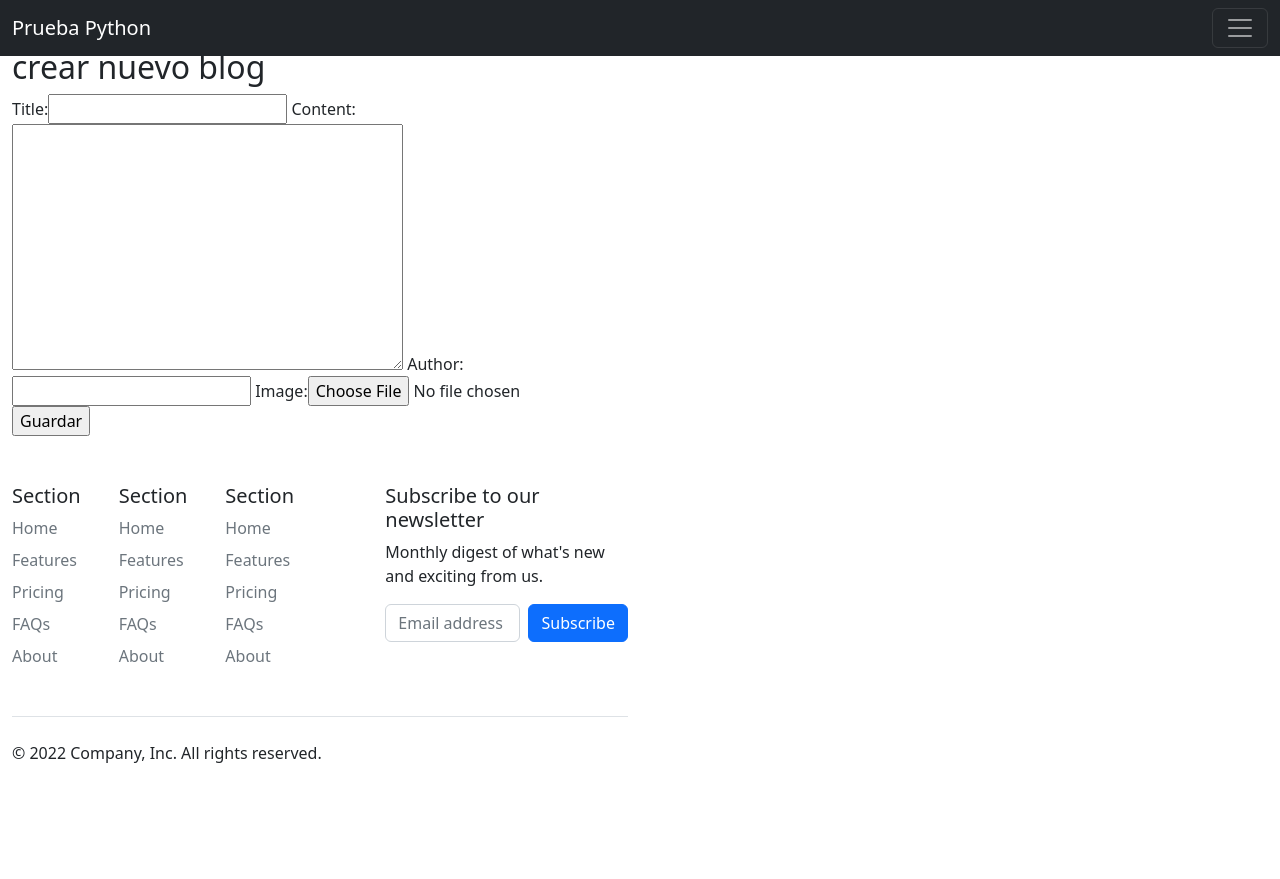
After one commit to Miguelgamer812/prueba_py, a Django app: page /blogs/create in a window 1280 px wide. The commit adds this page. Run offline with Django 3.2, Linux system fonts and the light colour scheme; some libraries are stand-ins or nearby versions.

Commit message:
Formulario

```diff
--- /dev/null
+++ b/blogs/forms.py
@@ -0,0 +1,7 @@
+from django import forms
+from .models import Blog
+
+class BlogForm(forms.ModelForm):
+    class Meta:
+        model = Blog
+        fields = ['title','content','author','image']
--- a/blogs/models.py
+++ b/blogs/models.py
@@ -5,8 +5,8 @@ from django.db import models
 class Blog(models.Model):
     title = models.CharField(max_length=100)
     content = models.TextField()
-    author = models.CharField(max_length=100)
-    image = models.ImageField(upload_to="images", blank=True)
+    author = models.CharField(max_length=100, unique=True)
+    image = models.ImageField(upload_to="images", blank=True)#blank true me crea el campo nulo en la tabla
 
     def __str__(self):
         return self.title
--- a/blogs/urls.py
+++ b/blogs/urls.py
@@ -1,5 +1,6 @@
 from django.urls import path
-from .views import base
+from .views import segundo_item, create_blog
 
 urlpatterns = [
-    path('', base, name='base'),]
+    path('', segundo_item, name='segundo_item'),
+    path('create',create_blog, name='create_blog')]
--- a/blogs/views.py
+++ b/blogs/views.py
@@ -1,11 +1,25 @@
-# from django.shortcuts import render
-
-# # Create your views here.
-# def home(request):
-#     return render(request, 'base.html')
+from django.shortcuts import render, redirect
+from .forms import BlogForm
+from .models import Blog
+# Create your views here.
 
 from django.shortcuts import render
 
 # Create your views here.
-def base(request):
-    return render(request, 'base.html')
+def segundo_item(request):
+    return render(request, 'segundo_item.html')
+
+def home(request):
+    blogs = Blog.objects.all()
+    context = {'blogs':blogs,}
+    return render(request, 'segundo_item.html',context)
+
+def create_blog(request):
+    if request.method == 'POST':
+            form = BlogForm(request.POST)
+            if form.is_valid():
+                 form.save()
+                 return redirect('segundo_item')
+    else:
+         form = BlogForm()
+    return render(request,'create_blog.html',{'form':form})
--- /dev/null
+++ b/templates/create_blog.html
@@ -0,0 +1,21 @@
+{% extends 'home.html' %}
+{% block content %}
+
+<head>
+    <meta charset="UTF-8">
+    <meta http-equiv="X-UA-Compatible" content="IE=edge">
+    <meta name="viewport" content="width=device-width, initial-scale=1.0">
+    <title>Create Blog</title>
+</head>
+
+<body>
+    <div class="container pt-5">
+        <h2>crear nuevo blog</h2>
+        <form method="post">
+            {% csrf_token %}
+            {{ form }}
+            <input type="submit" value="Guardar">
+        </form>
+    </div>
+</body>
+{% endblock %}
--- a/templates/home.html
+++ b/templates/home.html
@@ -24,9 +24,8 @@
         integrity="sha384-kenU1KFdBIe4zVF0s0G1M5b4hcpxyD9F7jL+jjXkk+Q2h455rYXK/7HAuoJl+0I4"
         crossorigin="anonymous"></script>
 </body>
-<footer style="position: absolute;" style="padding: 2px, 2px;">
-    <p>todos los derechos reservados 2023
-    </p>
-</footer>
+
+    {% include 'includes/footer.html' %}
+
 
 </html>
--- /dev/null
+++ b/templates/includes/footer.html
@@ -0,0 +1,60 @@
+<div class="container">
+    <footer class="py-5">
+      <div class="row">
+        <div class="col-6 col-md-2 mb-3">
+          <h5>Section</h5>
+          <ul class="nav flex-column">
+            <li class="nav-item mb-2"><a href="#" class="nav-link p-0 text-muted">Home</a></li>
+            <li class="nav-item mb-2"><a href="#" class="nav-link p-0 text-muted">Features</a></li>
+            <li class="nav-item mb-2"><a href="#" class="nav-link p-0 text-muted">Pricing</a></li>
+            <li class="nav-item mb-2"><a href="#" class="nav-link p-0 text-muted">FAQs</a></li>
+            <li class="nav-item mb-2"><a href="#" class="nav-link p-0 text-muted">About</a></li>
+          </ul>
+        </div>
+
+        <div class="col-6 col-md-2 mb-3">
+          <h5>Section</h5>
+          <ul class="nav flex-column">
+            <li class="nav-item mb-2"><a href="#" class="nav-link p-0 text-muted">Home</a></li>
+            <li class="nav-item mb-2"><a href="#" class="nav-link p-0 text-muted">Features</a></li>
+            <li class="nav-item mb-2"><a href="#" class="nav-link p-0 text-muted">Pricing</a></li>
+            <li class="nav-item mb-2"><a href="#" class="nav-link p-0 text-muted">FAQs</a></li>
+            <li class="nav-item mb-2"><a href="#" class="nav-link p-0 text-muted">About</a></li>
+          </ul>
+        </div>
+
+        <div class="col-6 col-md-2 mb-3">
+          <h5>Section</h5>
+          <ul class="nav flex-column">
+            <li class="nav-item mb-2"><a href="#" class="nav-link p-0 text-muted">Home</a></li>
+            <li class="nav-item mb-2"><a href="#" class="nav-link p-0 text-muted">Features</a></li>
+            <li class="nav-item mb-2"><a href="#" class="nav-link p-0 text-muted">Pricing</a></li>
+            <li class="nav-item mb-2"><a href="#" class="nav-link p-0 text-muted">FAQs</a></li>
+            <li class="nav-item mb-2"><a href="#" class="nav-link p-0 text-muted">About</a></li>
+          </ul>
+        </div>
+
+        <div class="col-md-5 offset-md-1 mb-3">
+          <form>
+            <h5>Subscribe to our newsletter</h5>
+            <p>Monthly digest of what's new and exciting from us.</p>
+            <div class="d-flex flex-column flex-sm-row w-100 gap-2">
+              <label for="newsletter1" class="visually-hidden">Email address</label>
+              <input id="newsletter1" type="text" class="form-control" placeholder="Email address">
+              <button class="btn btn-primary" type="button">Subscribe</button>
+            </div>
+          </form>
+        </div>
+      </div>
+
+      <div class="d-flex flex-column flex-sm-row justify-content-between py-4 my-4 border-top">
+        <p>© 2022 Company, Inc. All rights reserved.</p>
+        <ul class="list-unstyled d-flex">
+          <li class="ms-3"><a class="link-dark" href="#"><svg class="bi" width="24" height="24"><use xlink:href="#twitter"></use></svg></a></li>
+          <li class="ms-3"><a class="link-dark" href="#"><svg class="bi" width="24" height="24"><use xlink:href="#instagram"></use></svg></a></li>
+          <li class="ms-3"><a class="link-dark" href="#"><svg class="bi" width="24" height="24"><use xlink:href="#facebook"></use></svg></a></li>
+        </ul>
+      </div>
+    </footer>
+  </div>
+  <script src="/docs/5.2/dist/js/bootstrap.bundle.min.js" integrity="sha384-kenU1KFdBIe4zVF0s0G1M5b4hcpxyD9F7jL+jjXkk+Q2h455rYXK/7HAuoJl+0I4" crossorigin="anonymous"></script>
--- a/templates/base.html
+++ b/templates/segundo_item.html
@@ -7,5 +7,9 @@
         <a href="/admin" class="btn btn-primary">Iniciar session</a>
         <a href="/" class="btn btn-primary">Volver</a>
     </div>
+    {% for b in blogs %}
+    <h5>{{b.tittle}}</h5>
+    {% endfor %}
+    <a href="{%url 'create_blog' %}">Crear blog</a>
 </div>
 {% endblock %}
```
Also changed, not shown: db.sqlite3, 2 other files.
